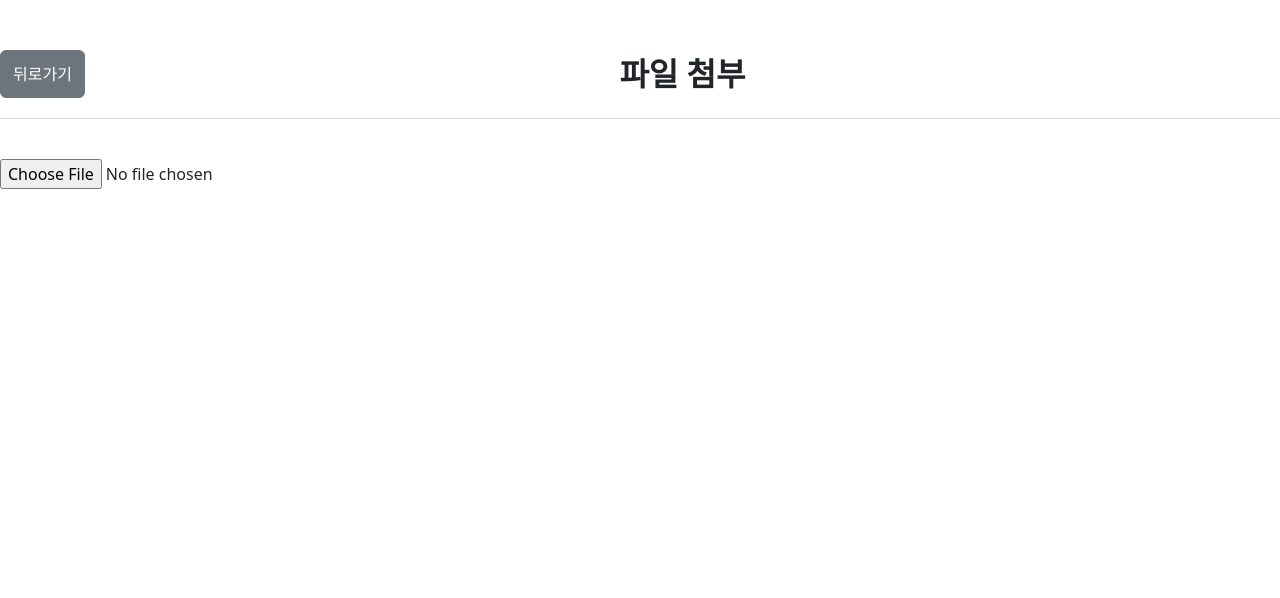
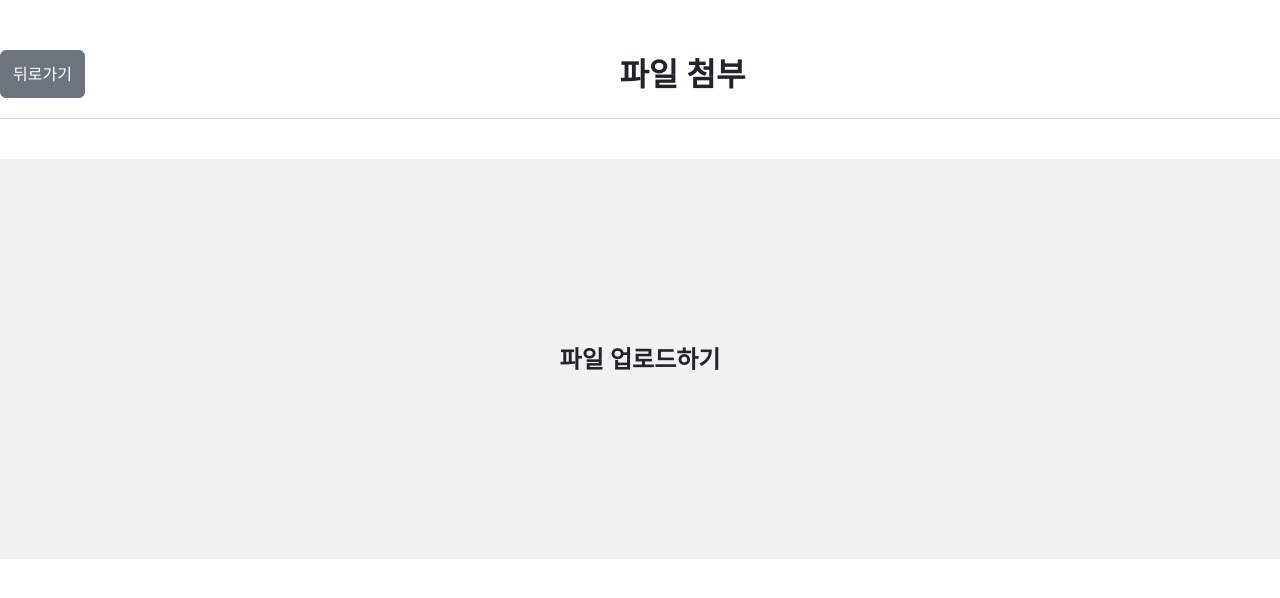
Before and after one commit to de0k/chart_generator, a React (Create React App) app in the folder chart_gen/: page / in a window 1280 px wide. Both pictures are taken after a click on the button "파일 첨부". Shown: the top 598 px of the page. Built offline with nearby package versions, Linux system fonts and the light colour scheme.

Commit message:
스타일 정리

```diff
--- a/chart_gen/src/App.css
+++ b/chart_gen/src/App.css
@@ -21,3 +21,9 @@
 .chart_rendering > * {width: 100%;}
 .chart_option_none{font-size: 18px; font-weight: bold;width: calc(100% + 30px);height: calc(100% + 30px);margin: -15px;background-color: #f4f4f4;display: flex;align-items: center;justify-content: center;}
 /* DirectInput : e */
+
+
+/* FileUpload : s */
+.btn-upload {font-size: 24px; font-weight: bold;}
+#file {display: none;}
+/* FileUpload : e */
--- a/chart_gen/src/FileUpload.js
+++ b/chart_gen/src/FileUpload.js
@@ -29,7 +29,10 @@ function FileUpload({ onBack, onDataParsed }) {
                 <strong className='title'>파일 첨부</strong>
                 <div></div>
             </div>
-            <input type="file" accept=".json, .xlsx" onChange={handleFileUpload} />
+            <label for="file" className='item_box_v1'>
+                <div className="btn-upload">파일 업로드하기</div>
+            </label>
+            <input type="file" name="file" id="file" accept=".json, .xlsx" onChange={handleFileUpload} />
             {fileError && <p className="error-text">{fileError}</p>}
         </div>
     );
```
